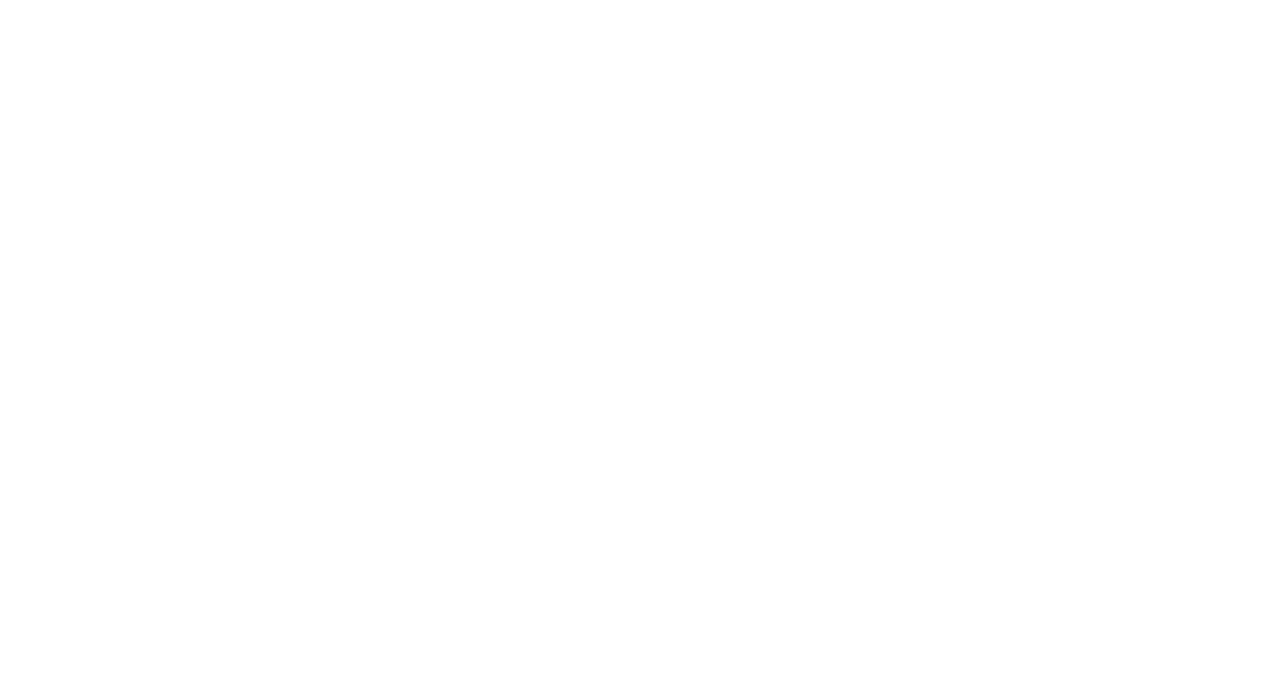
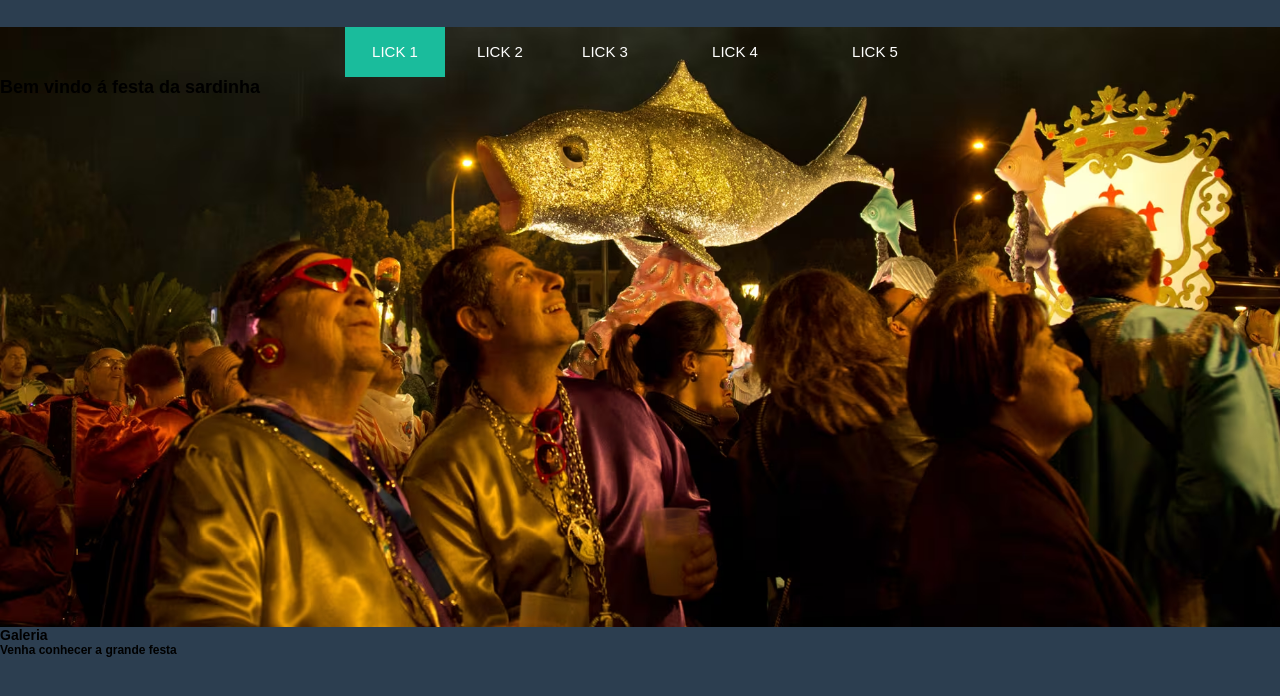
Before and after one commit to isaacimg/htmlcss, a plain HTML site: page index.html in a window 1280 px wide. Drawn offline with Linux system fonts and the light colour scheme.

Commit message:
implemanto css e menu

```diff
--- a/index.html
+++ b/index.html
@@ -1,11 +1,33 @@
 <!DOCTYPE html>
 <html lang="en">
-<head>
-    <meta charset="UTF-8">
-    <meta name="viewport" content="width=device-width, initial-scale=1.0">
-    <title>Document</title>
-</head>
-<body>
-
-</body>
+  <head>
+    <meta charset="UTF-8" />
+    <meta name="viewport" content="width=device-width, initial-scale=1.0" />
+    <link rel="stylesheet" href="src/css/style.css" />
+    <link rel="stylesheet" href="src/css/nav.css" />
+    <title>CSS aplicação</title>
+  </head>
+  <body>
+    <header>
+      <nav>
+        <a href="#">Lick 1</a>
+        <a href="#">Lick 2</a>
+        <a href="#">Lick 3</a>
+        <a href="#">Lick 4</a>
+        <a href="#">Lick 5</a>
+        <div class="animation start-home"></div>
+      </nav>
+      <h2>Bem vindo á festa da sardinha</h2>
+    </header>
+    <main>
+      <section>
+        <div>
+          <h3>Galeria</h3>
+        </div>
+      </section>
+    </main>
+    <footer>
+      <div><h4>Venha conhecer a grande festa</h4></div>
+    </footer>
+  </body>
 </html>
--- /dev/null
+++ b/src/css/nav.css
@@ -0,0 +1,100 @@
+nav {
+	margin: 27px auto 0;
+
+	position: relative;
+	width: 590px;
+	height: 50px;
+	/* background-color: #34495e; */
+	border-radius: 8px;
+	font-size: 0;
+}
+nav a {
+	line-height: 50px;
+	height: 100%;
+	font-size: 15px;
+	display: inline-block;
+	position: relative;
+	z-index: 1;
+	text-decoration: none;
+	text-transform: uppercase;
+	text-align: center;
+	color: white;
+	cursor: pointer;
+}
+nav .animation {
+	position: absolute;
+	height: 100%;
+	top: 0;
+	z-index: 0;
+	transition: all .5s ease 0s;
+	/* border-radius: 8px; */
+}
+a:nth-child(1) {
+	width: 100px;
+}
+a:nth-child(2) {
+	width: 110px;
+}
+a:nth-child(3) {
+	width: 100px;
+}
+a:nth-child(4) {
+	width: 160px;
+}
+a:nth-child(5) {
+	width: 120px;
+}
+nav .start-home, a:nth-child(1):hover~.animation {
+	width: 100px;
+	left: 0;
+	background-color: #1abc9c;
+}
+nav .start-about, a:nth-child(2):hover~.animation {
+	width: 110px;
+	left: 100px;
+	background-color: #e74c3c;
+}
+nav .start-blog, a:nth-child(3):hover~.animation {
+	width: 100px;
+	left: 210px;
+	background-color: #3498db;
+}
+nav .start-portefolio, a:nth-child(4):hover~.animation {
+	width: 160px;
+	left: 310px;
+	background-color: #9b59b6;
+}
+nav .start-contact, a:nth-child(5):hover~.animation {
+	width: 120px;
+	left: 470px;
+	background-color: #e67e22;
+}
+
+body {
+	font-size: 12px;
+	font-family: sans-serif;
+	background: #2c3e50;
+}
+h1 {
+	text-align: center;
+	margin: 40px 0 40px;
+	text-align: center;
+	font-size: 30px;
+	color: #ecf0f1;
+	text-shadow: 2px 2px 4px #000000;
+	font-family: 'Cherry Swash', cursive;
+}
+
+p {
+    position: absolute;
+    bottom: 20px;
+    width: 100%;
+    text-align: center;
+    color: #ecf0f1;
+    font-family: 'Cherry Swash',cursive;
+    font-size: 16px;
+}
+
+span {
+    color: #2BD6B4;
+}
--- /dev/null
+++ b/src/css/style.css
@@ -0,0 +1,17 @@
+*{
+margin: 0;
+padding: 0;
+}
+
+header {
+  background-image: url(../img/funeral.avif);
+  background-size: cover;
+  height: 600px;
+}
+header ul {
+list-style: none;
+}
+
+header ul li {
+display: inline;
+}
```
Also changed, not shown: src/img/funeral.avif (added).
